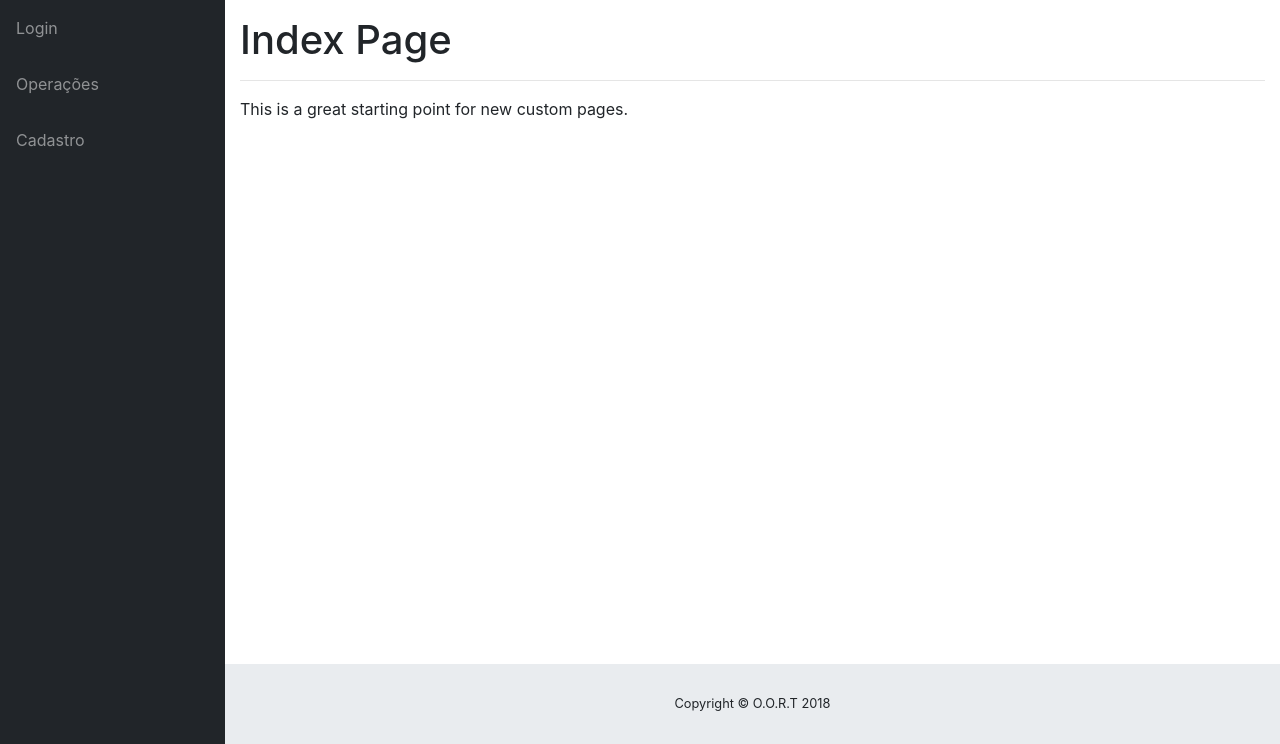
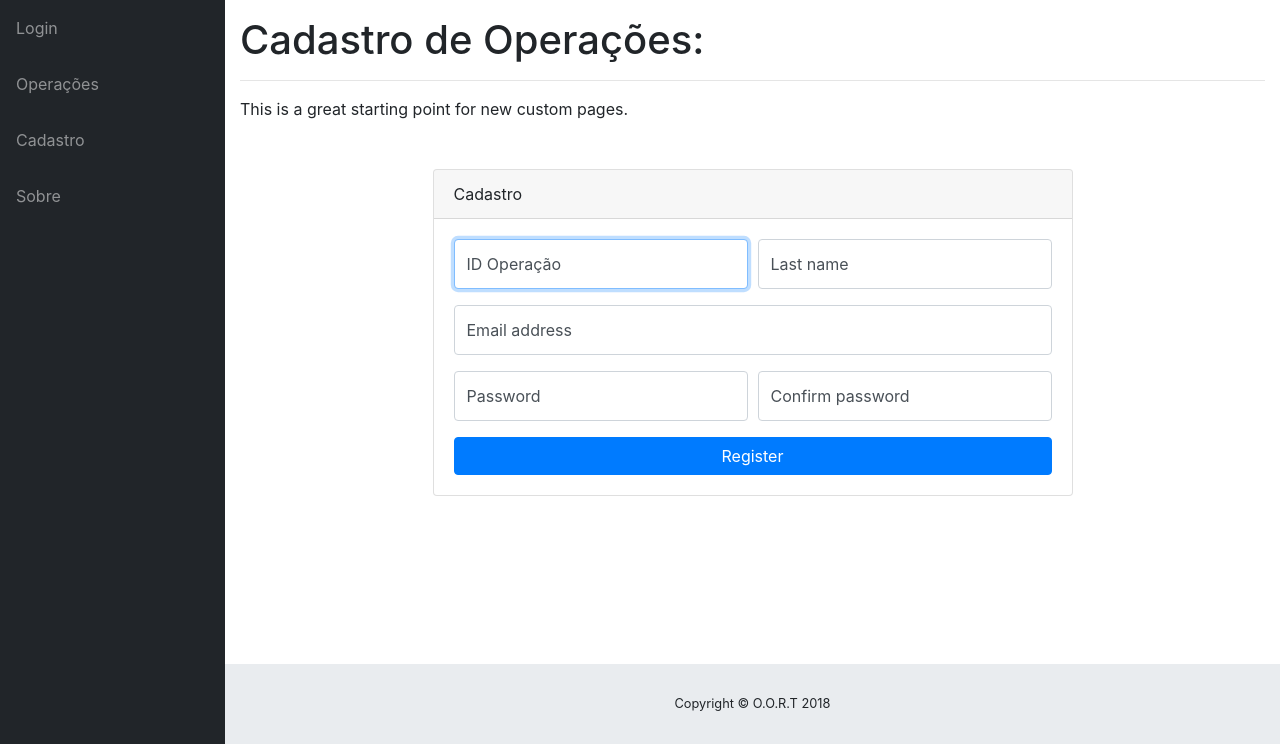
Before and after one commit to JuanJGB/Projeto_TCC, a PHP site: page /operacoes.php in a window 1280 px wide. Shown: the part 56-800 px from the top of the page. Run offline with PHP 8.4, Linux system fonts and the light colour scheme.

Commit message:
Projeto em andamento. Fazendo páginas de login e cadastro.

```diff
--- a/operacoes.php
+++ b/operacoes.php
@@ -73,6 +73,10 @@
             <a class="nav-link" href="register.php">
                 <span>Cadastro</span></a>
         </li>
+        <li class="nav-item">
+            <a class="nav-link" href="sobre.php">
+                <span>Sobre</span></a>
+        </li>
     </ul>
 
     <div id="content-wrapper">
@@ -80,9 +84,58 @@
         <div class="container-fluid">
 
             <!-- Page Content -->
-            <h1>Index Page</h1>
+
+            <h1>Cadastro de Operações:</h1>
             <hr>
             <p>This is a great starting point for new custom pages.</p>
+            <div class="container">
+                <div class="card card-register mx-auto mt-5">
+                    <div class="card-header">Cadastro</div>
+                    <div class="card-body">
+                        <form>
+                            <div class="form-group">
+                                <div class="form-row">
+                                    <div class="col-md-6">
+                                        <div class="form-label-group">
+                                            <input type="text" id="firstName" class="form-control" placeholder="ID Operação" required="required" autofocus="autofocus">
+                                            <label for="firstName">ID Operação</label>
+                                        </div>
+                                    </div>
+                                    <div class="col-md-6">
+                                        <div class="form-label-group">
+                                            <input type="text" id="lastName" class="form-control" placeholder="Last name" required="required">
+                                            <label for="lastName">Last name</label>
+                                        </div>
+                                    </div>
+                                </div>
+                            </div>
+                            <div class="form-group">
+                                <div class="form-label-group">
+                                    <input type="email" id="inputEmail" class="form-control" placeholder="Email address" required="required">
+                                    <label for="inputEmail">Email address</label>
+                                </div>
+                            </div>
+                            <div class="form-group">
+                                <div class="form-row">
+                                    <div class="col-md-6">
+                                        <div class="form-label-group">
+                                            <input type="password" id="inputPassword" class="form-control" placeholder="Password" required="required">
+                                            <label for="inputPassword">Password</label>
+                                        </div>
+                                    </div>
+                                    <div class="col-md-6">
+                                        <div class="form-label-group">
+                                            <input type="password" id="confirmPassword" class="form-control" placeholder="Confirm password" required="required">
+                                            <label for="confirmPassword">Confirm password</label>
+                                        </div>
+                                    </div>
+                                </div>
+                            </div>
+                            <a class="btn btn-primary btn-block" href="login.php">Register</a>
+                        </form>
+                    </div>
+                </div>
+            </div>
 
         </div>
         <!-- /.container-fluid -->
```
